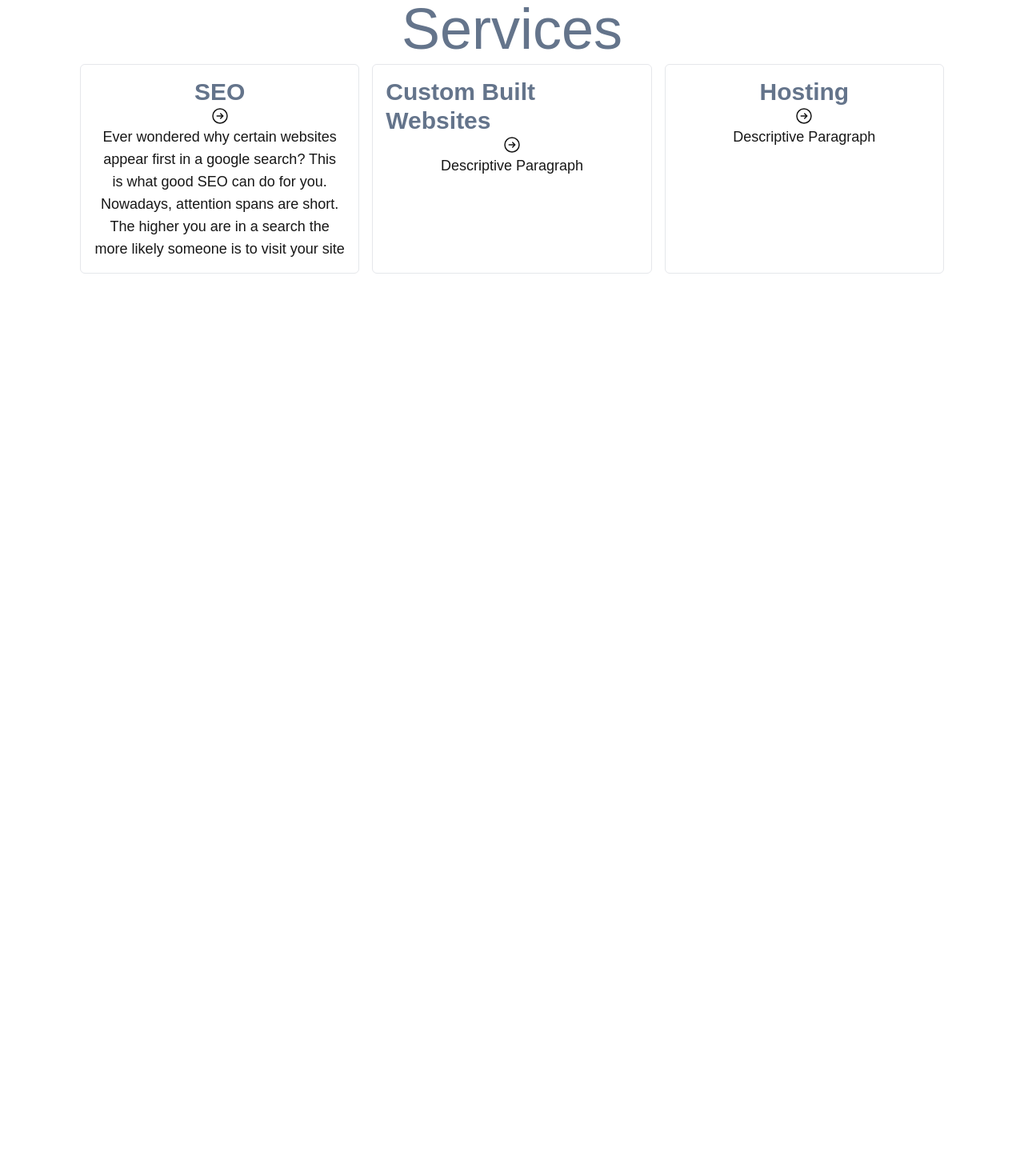
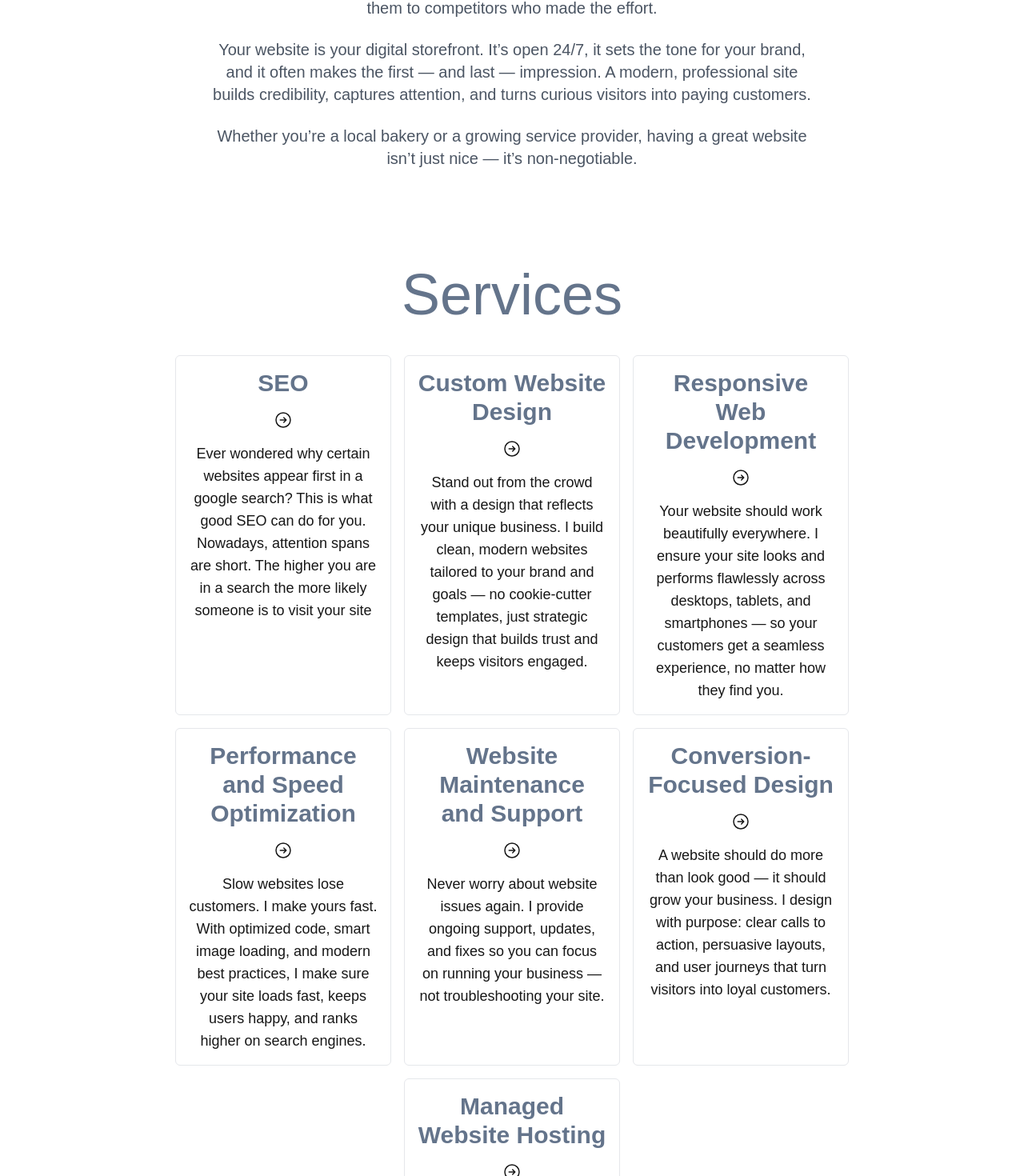
Before and after one commit to kofi12/my-portfolio, a Next.js app: page / in a window 1280 px wide. Shown: the part 809-2279 px from the top of the page at 80% size. Before the commit the page ends 1191 px from the top, so only its background shows below. Built offline with nearby package versions, Linux system fonts and the light colour scheme.

Commit message:
rough draft of website complete

```diff
--- a/src/app/layout.tsx
+++ b/src/app/layout.tsx
@@ -5,6 +5,8 @@ import Navbar from "../components/Navbar";
 import Hero from "../components/Hero";
 import About from "../components/About";
 import Services from "../components/Services";
+import Contact from "../components/Contact";
+import Footer from "../components/Footer";
 
 const geistSans = localFont({
   src: "./fonts/GeistVF.woff",
@@ -36,6 +38,8 @@ export default function RootLayout({
         <Hero />
         <About />
         <Services />
+        <Contact />
+        <Footer />
         {children}
       </body>
     </html>
--- a/src/components/About.tsx
+++ b/src/components/About.tsx
@@ -3,14 +3,26 @@ import React from "react";
 
 function About() {
   return (
-    <section className="flex w-[100%]">
-      <p className="text-slate-500 text-2xl text-center font-bold mx-5 my-5">
-        I'm a passionate freelance web developer with an eye for creating custom
-        websites tailored to my clients needs. I specialize in building
-        responsive, user-friendly, and visually appealing web solutions that not
-        only look great but perform seamlessly. Whether you're a small business,
-        an entrepreneur, or an individual, I'm here to bring your vision to life
-        with a focus on detail, creativity, and functionality.
+    <section className="bg-white py-20 px-6 md:px-12 text-center">
+      <h2 className="text-4xl md:text-5xl font-extrabold text-gray-900 mb-6">
+        If You’re Not Online, You’re Invisible
+      </h2>
+      <p className="text-lg md:text-xl text-gray-600 max-w-3xl mx-auto leading-relaxed">
+        Today’s customers don’t flip through phone books — they Google. They’re
+        searching online for services, reviews, and businesses that feel
+        legitimate and trustworthy. If your business doesn’t show up — or if
+        your website looks outdated — you’re already losing them to competitors
+        who made the effort.
+      </p>
+      <p className="text-lg md:text-xl text-gray-600 max-w-3xl mx-auto mt-6 leading-relaxed">
+        Your website is your digital storefront. It’s open 24/7, it sets the
+        tone for your brand, and it often makes the first — and last —
+        impression. A modern, professional site builds credibility, captures
+        attention, and turns curious visitors into paying customers.
+      </p>
+      <p className="text-lg md:text-xl text-gray-600 max-w-3xl mx-auto mt-6 leading-relaxed">
+        Whether you’re a local bakery or a growing service provider, having a
+        great website isn’t just nice — it’s non-negotiable.
       </p>
     </section>
   );
--- /dev/null
+++ b/src/components/Contact.tsx
@@ -0,0 +1,50 @@
+import React from "react";
+
+export default function Contact() {
+  return (
+    <section className="bg-gray-50 py-20 px-6 md:px-12">
+      <div className="max-w-3xl mx-auto bg-white shadow-lg rounded-xl p-10">
+        <h2 className="text-3xl font-bold text-gray-900 mb-6 text-center">
+          Let’s Build Something Great
+        </h2>
+        <p className="text-gray-600 mb-10 text-center">
+          Tell me a little about your business and what you’re looking for —
+          I’ll follow up shortly.
+        </p>
+        <form className="space-y-6">
+          <div className="flex flex-col md:flex-row gap-4">
+            <input
+              type="text"
+              placeholder="Full Name"
+              className="w-full border border-gray-300 rounded-md p-3 focus:outline-none focus:ring-2 focus:ring-blue-500"
+            />
+            <input
+              type="email"
+              placeholder="Email Address"
+              className="w-full border border-gray-300 rounded-md p-3 focus:outline-none focus:ring-2 focus:ring-blue-500"
+            />
+          </div>
+
+          <input
+            type="text"
+            placeholder="Business Name"
+            className="w-full border border-gray-300 rounded-md p-3 focus:outline-none focus:ring-2 focus:ring-blue-500"
+          />
+
+          <textarea
+            rows={5}
+            placeholder="Tell me about your project..."
+            className="w-full border border-gray-300 rounded-md p-3 focus:outline-none focus:ring-2 focus:ring-blue-500"
+          ></textarea>
+
+          <button
+            type="submit"
+            className="w-full bg-blue-600 text-white font-semibold py-3 rounded-md hover:bg-blue-700 transition-colors"
+          >
+            Send Message
+          </button>
+        </form>
+      </div>
+    </section>
+  );
+}
--- a/src/components/Footer.tsx
+++ b/src/components/Footer.tsx
@@ -0,0 +1,31 @@
+import Link from "next/link";
+import React from "react";
+
+export default function Footer() {
+  return (
+    <footer className="bg-gray-900 text-gray-300 py-10 px-6 md:px-12">
+      <div className="max-w-6xl mx-auto flex flex-col md:flex-row justify-between items-center gap-4">
+        <p className="text-sm text-center md:text-left">
+          &copy; {new Date().getFullYear()} Aaron Haizel. All rights reserved.
+        </p>
+
+        <div className="flex gap-4 text-sm">
+          <Link href="#services" className="hover:text-white transition-colors">
+            Services
+          </Link>
+          <Link href="#contact" className="hover:text-white transition-colors">
+            Contact
+          </Link>
+          <a
+            href="https://github.com/yourusername"
+            target="_blank"
+            rel="noopener noreferrer"
+            className="hover:text-white transition-colors"
+          >
+            GitHub
+          </a>
+        </div>
+      </div>
+    </footer>
+  );
+}
--- a/src/components/ServiceCard.tsx
+++ b/src/components/ServiceCard.tsx
@@ -6,8 +6,10 @@ type ServiceCardProps = {
 
 function ServiceCard({ icon, heading, description }: ServiceCardProps) {
   return (
-    <div className="rounded-md border flex flex-col items-center relative w-1/3 p-4">
-      <h2 className="text-3xl text-slate-500 font-semibold">{heading}</h2>
+    <div className="rounded-md border flex flex-col items-center relative w-1/4 p-4 gap-4 transition-all duration-300 ease-in-out transform hover:translate-y-2 hover:shadow-xl">
+      <h2 className="text-3xl text-slate-500 font-semibold text-center">
+        {heading}
+      </h2>
       <div>{icon}</div>
       <p className="text-lg text-balance text-center">{description}</p>
     </div>
--- a/src/components/Services.tsx
+++ b/src/components/Services.tsx
@@ -3,9 +3,9 @@ import ServiceCard from "./ServiceCard";
 
 function Services() {
   return (
-    <section className="flex flex-col gap-2">
+    <section className="flex flex-col gap-10">
       <span className="text-slate-500 text-7xl text-center">Services</span>
-      <div className="flex justify-center gap-4">
+      <div className="flex flex-wrap justify-center gap-4">
         <ServiceCard
           heading="SEO"
           icon={
@@ -24,10 +24,12 @@ function Services() {
               />
             </svg>
           }
-          description="Ever wondered why certain websites appear first in a google search? This is what good SEO can do for you. Nowadays, attention spans are short. The higher you are in a search the more likely someone is to visit your site"
+          description="Ever wondered why certain websites appear first in a google search?
+          This is what good SEO can do for you. Nowadays, attention spans are short.
+          The higher you are in a search the more likely someone is to visit your site"
         />
         <ServiceCard
-          heading="Custom Built Websites"
+          heading="Custom Website Design"
           icon={
             <svg
               xmlns="http://www.w3.org/2000/svg"
@@ -44,10 +46,12 @@ function Services() {
               />
             </svg>
           }
-          description="Descriptive Paragraph"
+          description="Stand out from the crowd with a design that reflects your unique business.
+                      I build clean, modern websites tailored to your brand and goals — no cookie-cutter templates,
+                      just strategic design that builds trust and keeps visitors engaged."
         />
         <ServiceCard
-          heading="Hosting"
+          heading="Responsive Web Development"
           icon={
             <svg
               xmlns="http://www.w3.org/2000/svg"
@@ -64,7 +68,98 @@ function Services() {
               />
             </svg>
           }
-          description="Descriptive Paragraph"
+          description="Your website should work beautifully everywhere.
+          I ensure your site looks and performs flawlessly across desktops, tablets,
+          and smartphones — so your customers get a seamless experience, no matter how they find you."
+        />
+        <ServiceCard
+          heading="Performance and Speed Optimization"
+          icon={
+            <svg
+              xmlns="http://www.w3.org/2000/svg"
+              fill="none"
+              viewBox="0 0 24 24"
+              stroke-width="1.5"
+              stroke="currentColor"
+              className="size-6"
+            >
+              <path
+                stroke-linecap="round"
+                stroke-linejoin="round"
+                d="m12.75 15 3-3m0 0-3-3m3 3h-7.5M21 12a9 9 0 1 1-18 0 9 9 0 0 1 18 0Z"
+              />
+            </svg>
+          }
+          description="Slow websites lose customers. I make yours fast.
+          With optimized code, smart image loading, and modern best practices,
+          I make sure your site loads fast, keeps users happy, and ranks higher on search engines."
+        />
+        <ServiceCard
+          heading="Website Maintenance and Support"
+          icon={
+            <svg
+              xmlns="http://www.w3.org/2000/svg"
+              fill="none"
+              viewBox="0 0 24 24"
+              stroke-width="1.5"
+              stroke="currentColor"
+              className="size-6"
+            >
+              <path
+                stroke-linecap="round"
+                stroke-linejoin="round"
+                d="m12.75 15 3-3m0 0-3-3m3 3h-7.5M21 12a9 9 0 1 1-18 0 9 9 0 0 1 18 0Z"
+              />
+            </svg>
+          }
+          description="Never worry about website issues again.
+          I provide ongoing support, updates,
+          and fixes so you can focus on running your business — not troubleshooting your site."
+        />
+        <ServiceCard
+          heading="Conversion-Focused Design"
+          icon={
+            <svg
+              xmlns="http://www.w3.org/2000/svg"
+              fill="none"
+              viewBox="0 0 24 24"
+              stroke-width="1.5"
+              stroke="currentColor"
+              className="size-6"
+            >
+              <path
+                stroke-linecap="round"
+                stroke-linejoin="round"
+                d="m12.75 15 3-3m0 0-3-3m3 3h-7.5M21 12a9 9 0 1 1-18 0 9 9 0 0 1 18 0Z"
+              />
+            </svg>
+          }
+          description="A website should do more than look good — it should grow your business.
+          I design with purpose: clear calls to action, persuasive layouts,
+          and user journeys that turn visitors into loyal customers."
+        />
+        <ServiceCard
+          heading="Managed Website Hosting"
+          icon={
+            <svg
+              xmlns="http://www.w3.org/2000/svg"
+              fill="none"
+              viewBox="0 0 24 24"
+              stroke-width="1.5"
+              stroke="currentColor"
+              className="size-6"
+            >
+              <path
+                stroke-linecap="round"
+                stroke-linejoin="round"
+                d="m12.75 15 3-3m0 0-3-3m3 3h-7.5M21 12a9 9 0 1 1-18 0 9 9 0 0 1 18 0Z"
+              />
+            </svg>
+          }
+          description="Fast. Secure. Hassle-free.
+          I take care of everything behind the scenes — your website is hosted on fast,
+          reliable servers with built-in security, daily backups, and uptime monitoring.
+          That means no technical headaches, no downtime worries — just peace of mind knowing your site is always online and performing at its best."
         />
       </div>
     </section>
```
